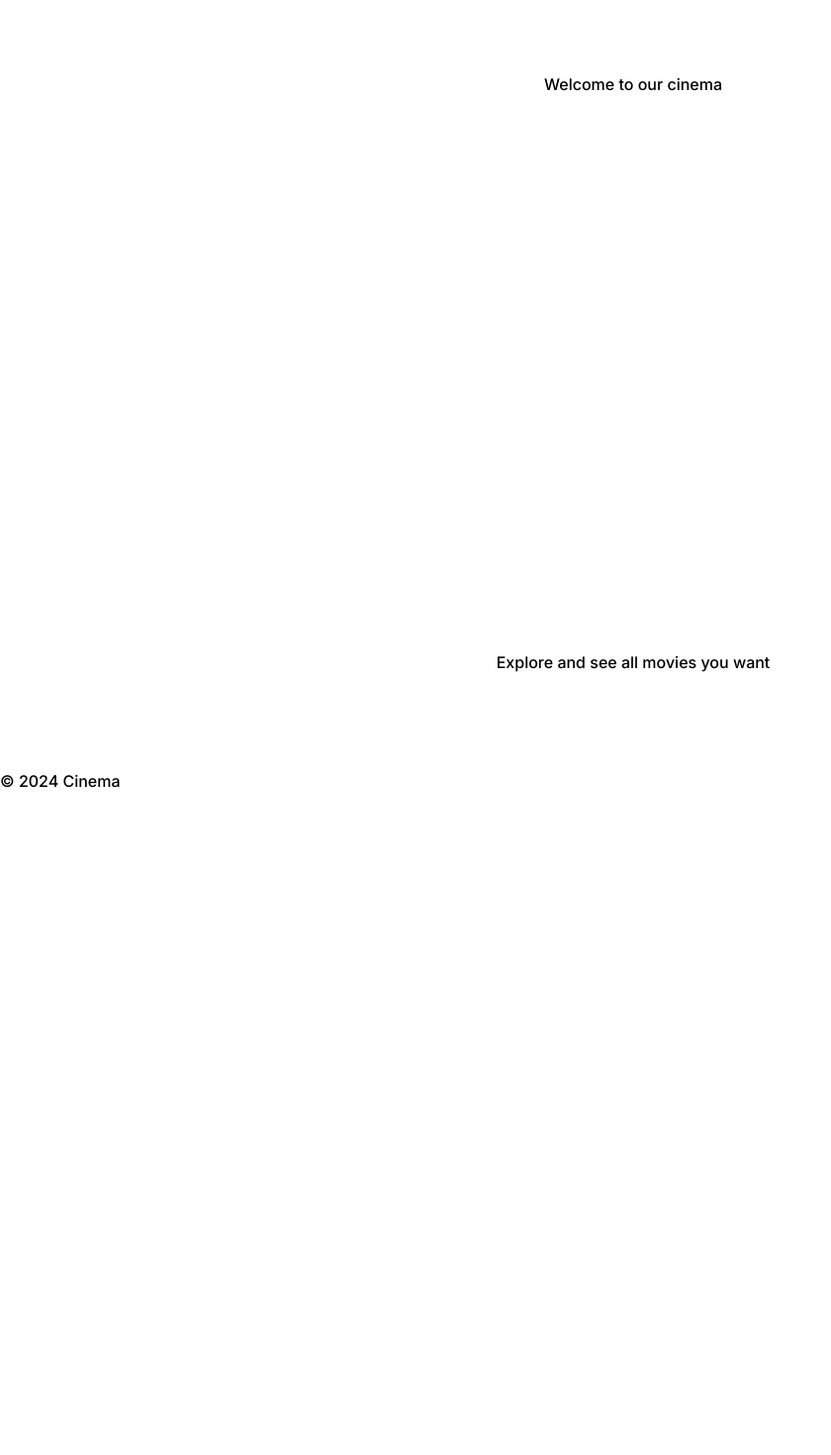
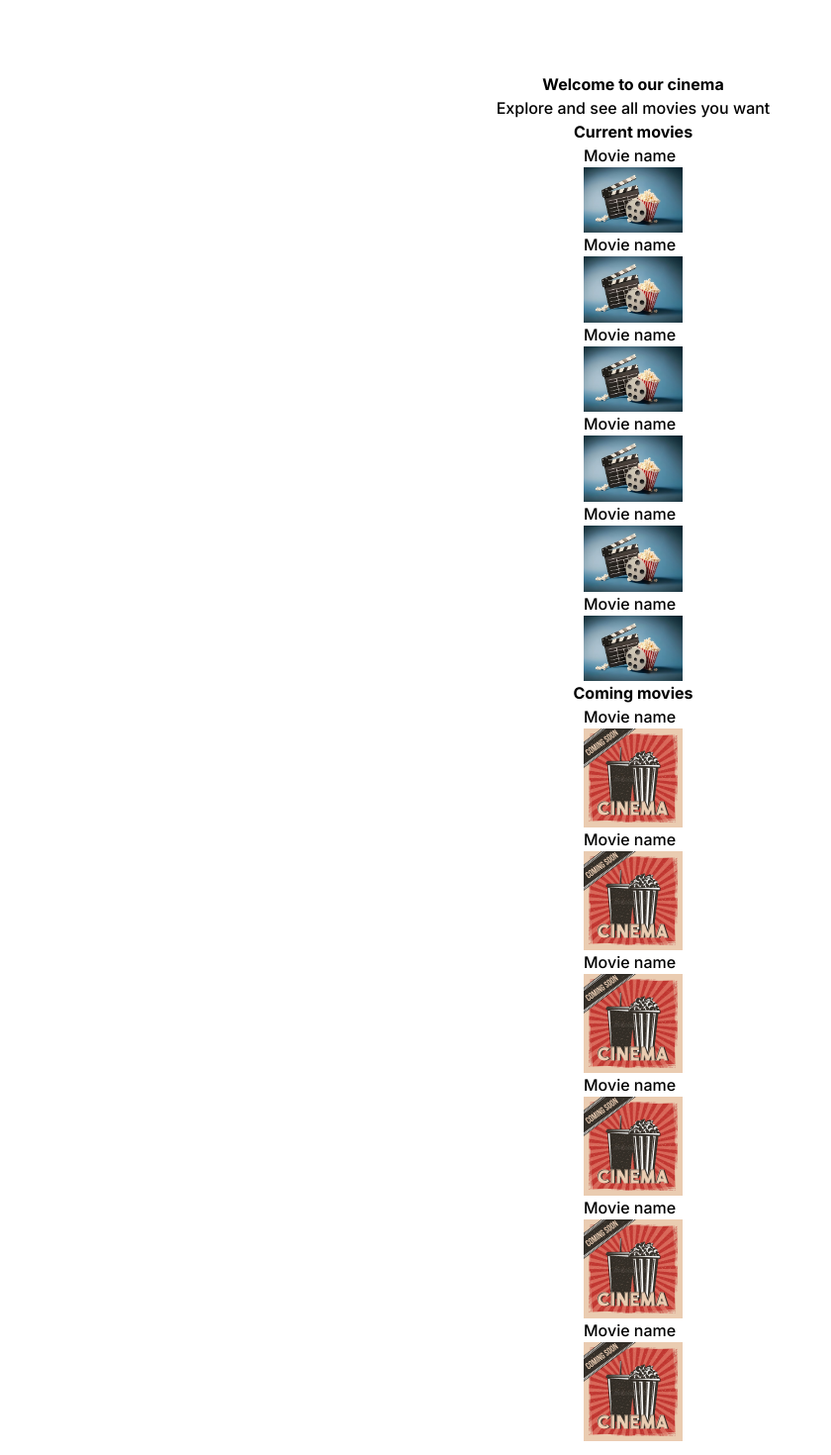
Before and after one commit to santiago0451/cinema, a Next.js app: page / in a window 1280 px wide. Shown: the part 120-1590 px from the top of the page at 99% size, without its empty margins (0-840 px from the left). Before the commit the page ends 921 px from the top, so only its background shows below. Built offline with nearby package versions, Linux system fonts and the light colour scheme.

Commit message:
Current and coming sections created in home page

```diff
--- a/src/app/page.tsx
+++ b/src/app/page.tsx
@@ -1,4 +1,5 @@
 import { Metadata } from "next";
+import Image from "next/image";
 
 export const metadata: Metadata = {
   title: "Cinema",
@@ -10,6 +11,8 @@ export default function Home() {
   return (
     <main className="flex min-h-screen flex-col items-center justify-between p-24">
       <Intro />
+      <CurrentMoviesSection />
+      <ComingMoviesSection />
     </main>
   );
 }
@@ -17,8 +20,136 @@ export default function Home() {
 function Intro() {
   return (
     <>
-      <h1>Welcome to our cinema</h1>
+      <h1 className="font-bold">Welcome to our cinema</h1>
       <p>Explore and see all movies you want</p>
     </>
   );
 }
+
+function CurrentMoviesSection() {
+  return (
+    <>
+      <h1 className="font-bold">Current movies</h1>
+      <ul>
+        <li>
+          <p>Movie name</p>
+          <Image
+            src="/images/cinema-current.jpg"
+            alt="Picture of cinema things"
+            width={100}
+            height={100}
+          />
+        </li>
+        <li>
+          <p>Movie name</p>
+          <Image
+            src="/images/cinema-current.jpg"
+            alt="Picture of cinema things"
+            width={100}
+            height={100}
+          />
+        </li>
+        <li>
+          <p>Movie name</p>
+          <Image
+            src="/images/cinema-current.jpg"
+            alt="Picture of cinema things"
+            width={100}
+            height={100}
+          />
+        </li>
+        <li>
+          <p>Movie name</p>
+          <Image
+            src="/images/cinema-current.jpg"
+            alt="Picture of cinema things"
+            width={100}
+            height={100}
+          />
+        </li>
+        <li>
+          <p>Movie name</p>
+          <Image
+            src="/images/cinema-current.jpg"
+            alt="Picture of cinema things"
+            width={100}
+            height={100}
+          />
+        </li>
+        <li>
+          <p>Movie name</p>
+          <Image
+            src="/images/cinema-current.jpg"
+            alt="Picture of cinema things"
+            width={100}
+            height={100}
+          />
+        </li>
+      </ul>
+    </>
+  );
+}
+
+function ComingMoviesSection() {
+  return (
+    <>
+      <h1 className="font-bold">Coming movies</h1>
+      <ul>
+        <li>
+          <p>Movie name</p>
+          <Image
+            src="/images/cinema-coming.jpg"
+            alt="Picture of cinema things"
+            width={100}
+            height={100}
+          />
+        </li>
+        <li>
+          <p>Movie name</p>
+          <Image
+            src="/images/cinema-coming.jpg"
+            alt="Picture of cinema things"
+            width={100}
+            height={100}
+          />
+        </li>
+        <li>
+          <p>Movie name</p>
+          <Image
+            src="/images/cinema-coming.jpg"
+            alt="Picture of cinema things"
+            width={100}
+            height={100}
+          />
+        </li>
+        <li>
+          <p>Movie name</p>
+          <Image
+            src="/images/cinema-coming.jpg"
+            alt="Picture of cinema things"
+            width={100}
+            height={100}
+          />
+        </li>
+        <li>
+          <p>Movie name</p>
+          <Image
+            src="/images/cinema-coming.jpg"
+            alt="Picture of cinema things"
+            width={100}
+            height={100}
+          />
+        </li>
+        <li>
+          <p>Movie name</p>
+          <Image
+            src="/images/cinema-coming.jpg"
+            alt="Picture of cinema things"
+            width={100}
+            height={100}
+          />
+        </li>
+      </ul>
+    </>
+  );
+}
```
Also changed, not shown: public/images/cinema-coming.jpg (added), public/images/cinema-current.jpg (added).
